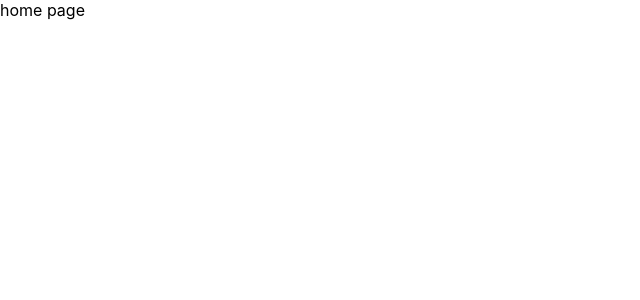
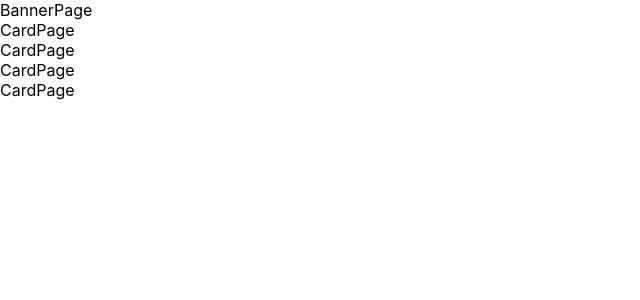
Before and after one commit to bettyY2022/kasa_oc, a React (Create React App) app: page / in a window 1280 px wide. Shown: the top 300 px of the page, without its empty margins (0-640 px from the left). Built offline with nearby package versions, Linux system fonts and the light colour scheme.

Commit message:
Etape 3 en cours

```diff
--- /dev/null
+++ b/src/components/Banner.js
@@ -0,0 +1,5 @@
+function Banner () {
+    return <div>BannerPage</div>
+}
+
+export default Banner
--- /dev/null
+++ b/src/components/Card.js
@@ -0,0 +1,5 @@
+function Card () {
+    return <div>CardPage</div>
+}
+
+export default Card
--- a/src/pages/Home.js
+++ b/src/pages/Home.js
@@ -1,5 +1,18 @@
+import Banner from "../components/Banner"
+import Card from "../components/Card"
+
 function Home () {
-    return <div>home page</div>
+    return (
+        <div>
+            <Banner/>
+            <div>
+                <Card/>
+                <Card/>
+                <Card/>
+                <Card/>
+            </div>
+        </div>
+    )
 }
 
 export default Home
```
